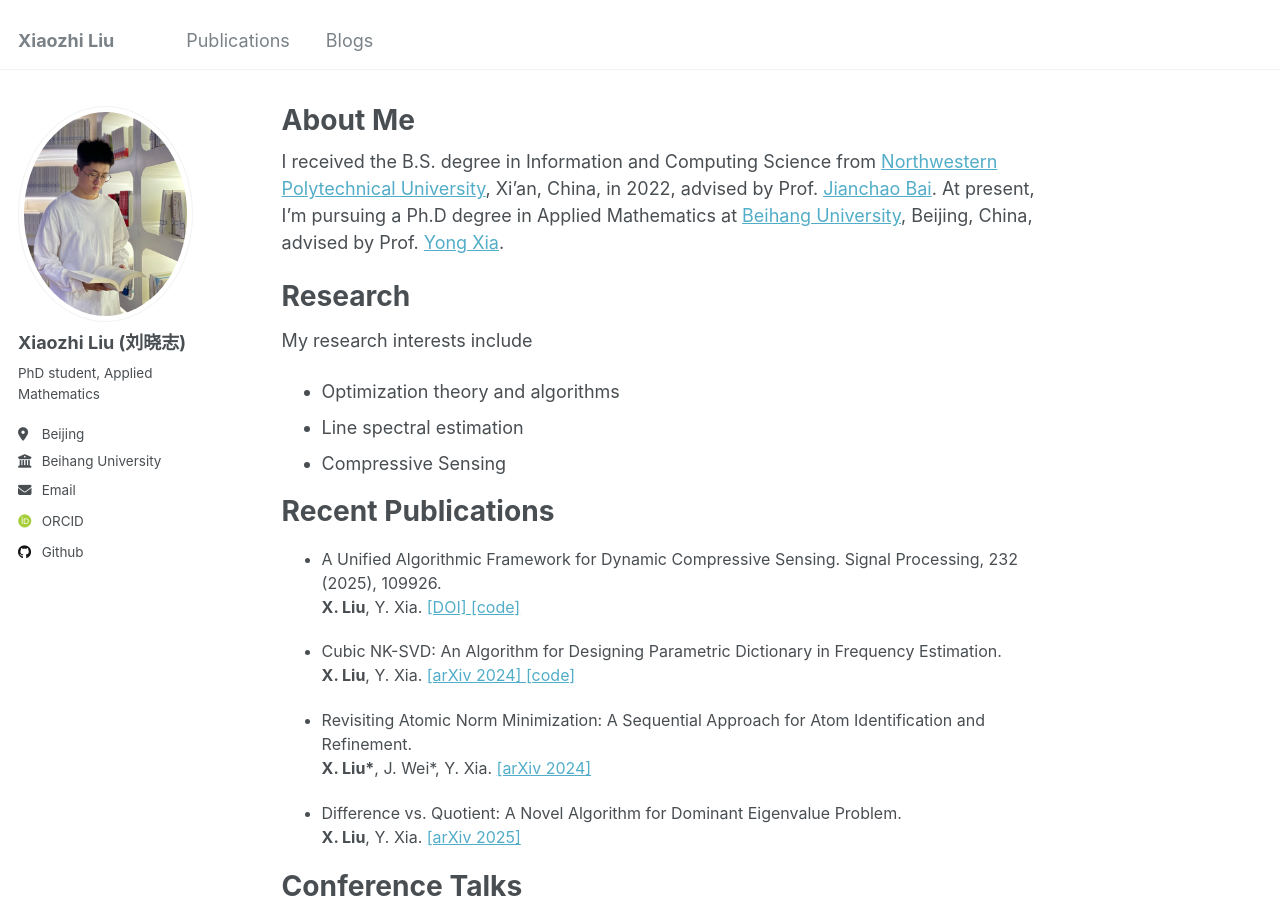
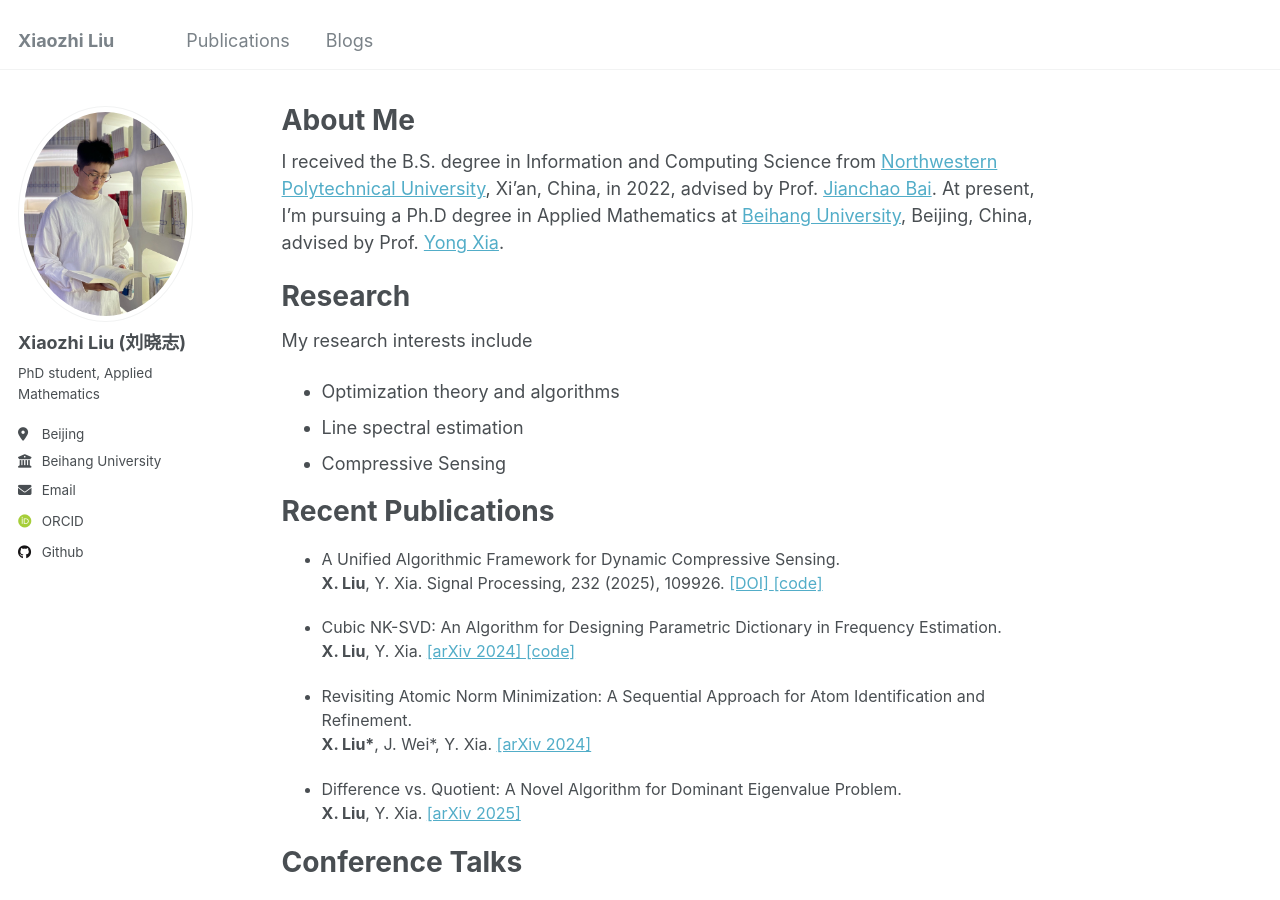
Before and after one commit to xzliu-opt/xzliu-opt.github.io, a Jekyll site: the page built from _pages/about.md, in a window 1280 px wide and 900 px high. Built offline with Jekyll 4.4.1, drawn with Linux system fonts in a browser that asks for light colours; some web fonts are replaced.

```diff
--- a/_pages/about.md
+++ b/_pages/about.md
@@ -23,8 +23,8 @@ Recent Publications
 
 <ul>
 <font size="3">
-<li><p> A Unified Algorithmic Framework for Dynamic Compressive Sensing. Signal Processing, 232 (2025), 109926. <br />
- <b>X. Liu</b>, Y. Xia. <a href="https://doi.org/10.1016/j.sigpro.2025.109926">[DOI] </a> <a href="https://github.com/xzliu-opt/PLAY-CS">[code]  </a>
+<li><p> A Unified Algorithmic Framework for Dynamic Compressive Sensing. <br />
+ <b>X. Liu</b>, Y. Xia. Signal Processing, 232 (2025), 109926. <a href="https://doi.org/10.1016/j.sigpro.2025.109926">[DOI] </a> <a href="https://github.com/xzliu-opt/PLAY-CS">[code]  </a>
 </p></li>
 <li><p> Cubic NK-SVD: An Algorithm for Designing Parametric Dictionary in Frequency Estimation. <br />
  <b>X. Liu</b>, Y. Xia. <a href="https://arxiv.org/abs/2408.03708">[arXiv 2024]  </a> <a href="https://github.com/xzliu-opt/Cubic-NK-SVD">[code]  </a>
```
